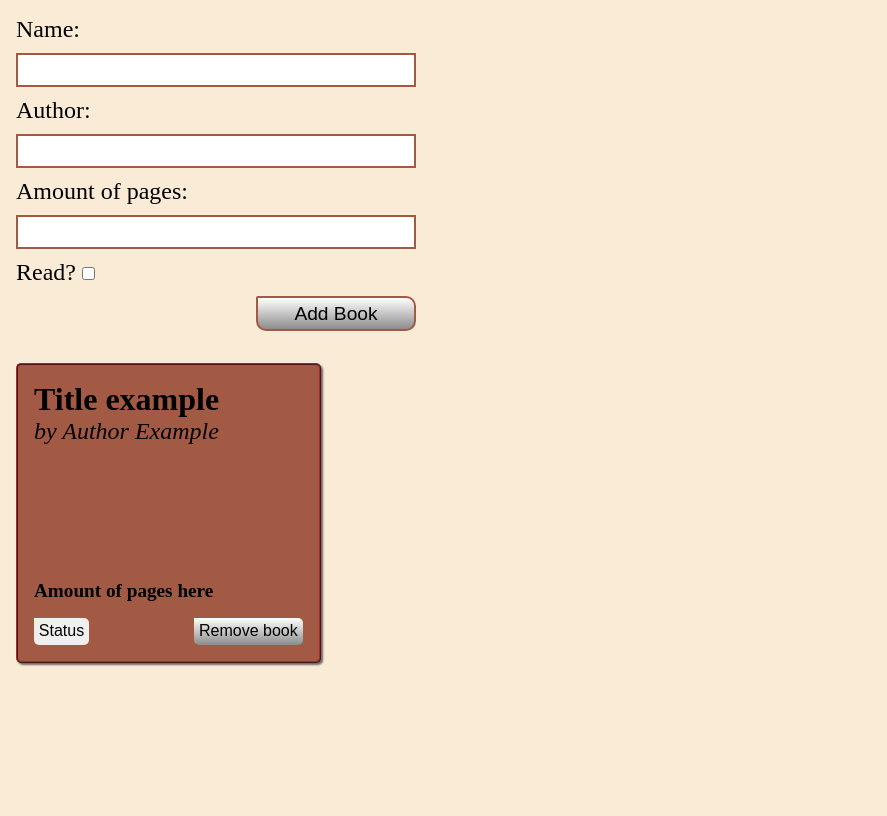
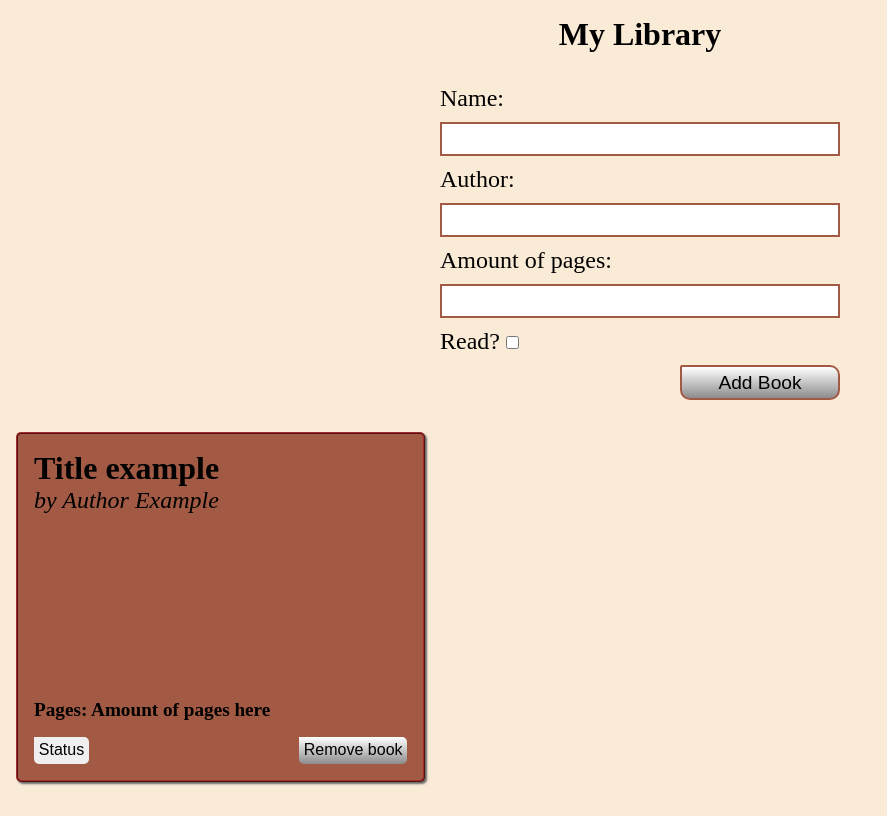
Before and after one commit to IMayHeMI/Project-Library, a plain HTML site: page index.html in a window 1280 px wide. Shown: the whole page, without its empty margins (0-887 px from the left). Drawn offline with Linux system fonts and the light colour scheme.

Commit message:
Last edit

```diff
--- a/index.html
+++ b/index.html
@@ -8,6 +8,8 @@
     <script src="script.js" defer></script>
 </head>
 <body>
+    <h1 class="header">My Library</h1>
+
     <form action="#" method="post">
         <label for="name">Name:</label>
         <input type="text" name="name" id="name">
--- a/styles.css
+++ b/styles.css
@@ -9,11 +9,18 @@ body {
     background-color: antiquewhite;
 }
 
+.header {
+    text-align: center;
+    margin: 1rem;
+}
+
 form {
     display: flex;
     flex-direction: column;
     gap: 10px;
     width: 400px;
+    margin-left: auto;
+    margin-right: auto;
     padding: 1em;
 }
 
@@ -54,8 +61,8 @@ label {
 
 .container {
     display: grid;
-    grid-template-columns: repeat(auto-fill, minmax(300px, 1fr));
-    grid-auto-rows: 300px;
+    grid-template-columns: repeat(auto-fill, minmax(400px, 1fr));
+    grid-auto-rows: 350px;
     gap: 10px;
     margin: 1em;
 }
@@ -88,6 +95,10 @@ label {
     font-size: 1.2rem;
     font-weight: bold;
     margin-top: auto;
+}
+
+.pagesAmount::before {
+    content: "Pages: ";
 }
 
 .buttons {
```
